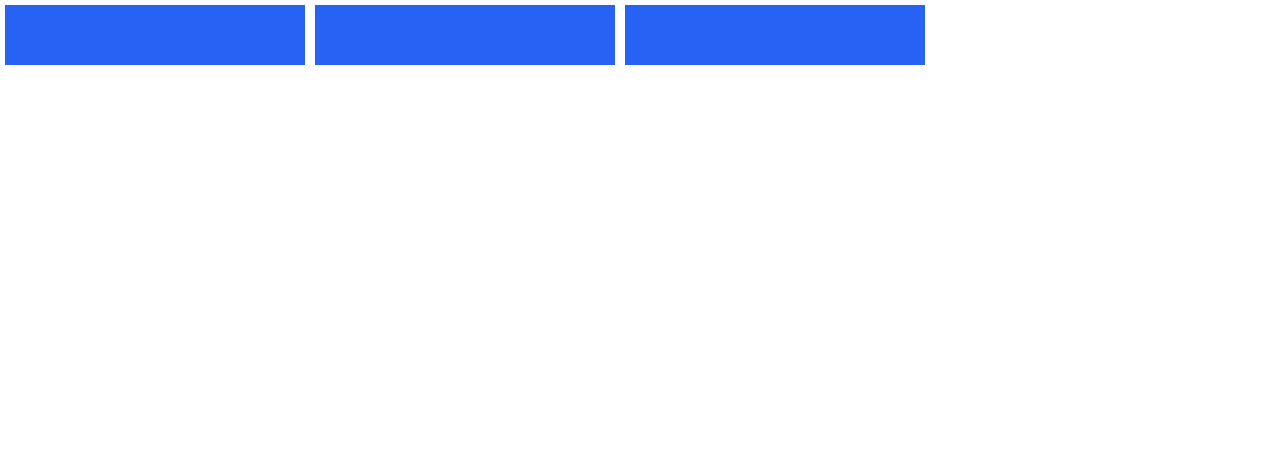
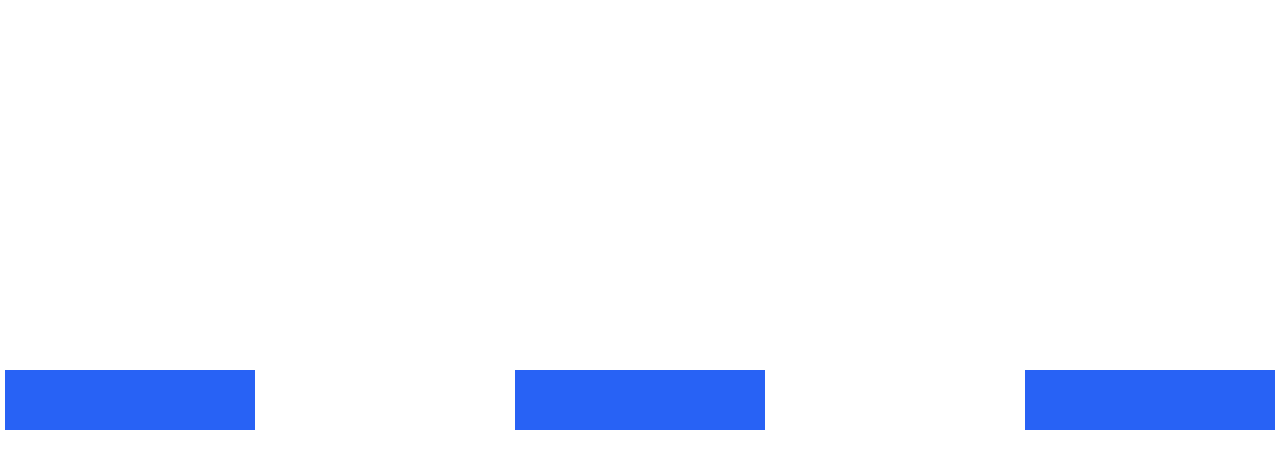
Before and after one commit to emersonbrs/flexbox-bonus-bootcamp, a plain HTML site: page index.html in a window 1280 px wide. Drawn offline with Linux system fonts and the light colour scheme.

Commit message:
Configurando wrap de itens

```diff
--- a/styles.css
+++ b/styles.css
@@ -7,13 +7,16 @@ body,
 
 #app {
   display: flex;
+  flex-wrap: wrap;
+  align-items: center;
+  justify-content: space-between;
+  align-content: center; /* Alinha os elementos quando estão em mais de uma linha */
 }
 
 .box {
-  width: 300px;
+  width: 250px;
   height: 60px;
   background: #2862f5;
   margin: 5px;
-  flex-: 1;
   /* flex é a junção de flex-grow e flex-shrink (flex: 1 0;)*/
 }
```
